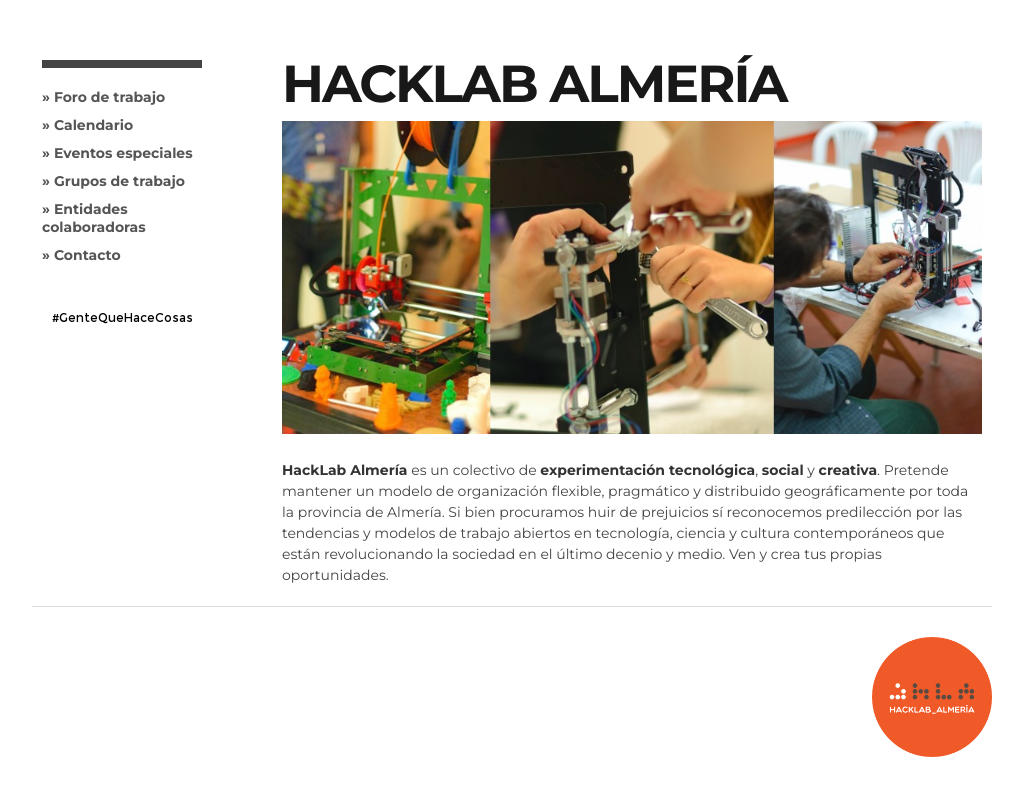
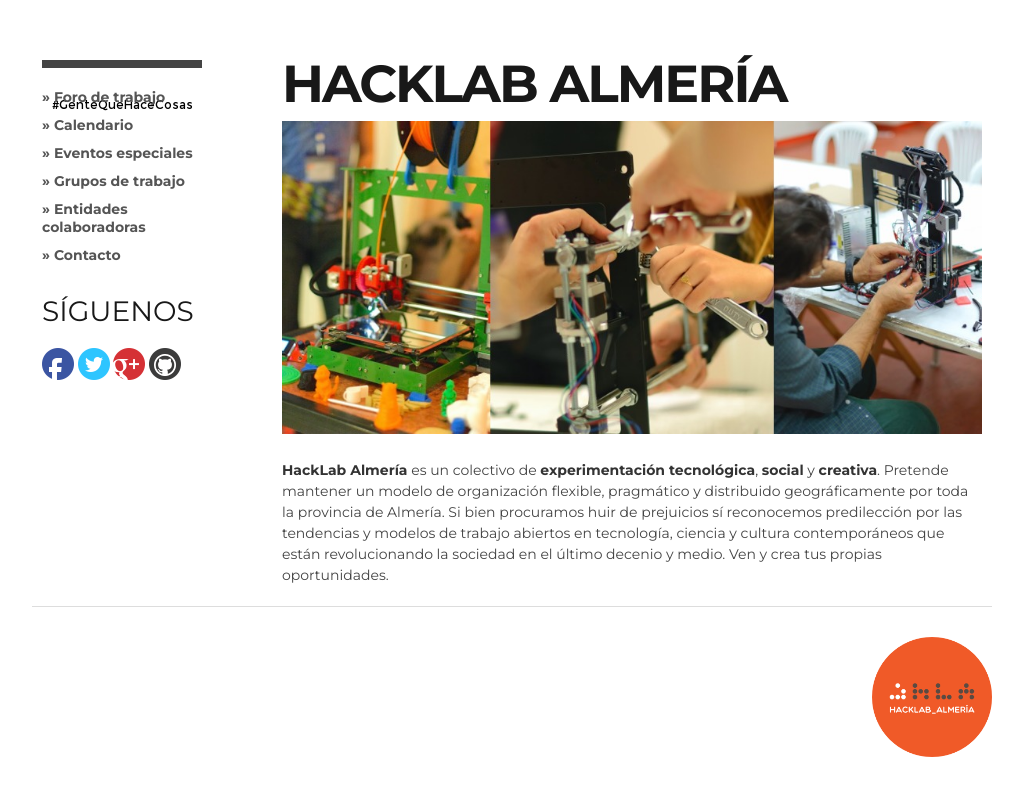
Before and after one commit to HackLab-Almeria/hacklab-almeria.github.io, a Jekyll site: the page built from index.md, in a window 1280 px wide. Shown: the top 796 px of the page, without its empty margins (128-1151 px from the left). Built offline with Jekyll 4.4.1, drawn with Linux system fonts in a browser that asks for light colours; comment, search, counter and statistics services are not loaded.

Commit message:
Añadidos los enlaces a las redes sociales

```diff
--- a/_layouts/default.html
+++ b/_layouts/default.html
@@ -37,6 +37,17 @@
             <li><a href="{{ site.url }}/entidades">&raquo; Entidades colaboradoras</a></li>
             <li><a href="{{ site.url }}/contacto">&raquo; Contacto</a></li>
           </ul>
+
+            <h3>Síguenos</h3>
+
+            <p>
+                <a href="https://es-es.facebook.com/HackLabAlmeria"><img src="recursos/social-icons/facebook.png"></a>
+                <a href="https://twitter.com/HackLabAl"><img src="recursos/social-icons/twitter.png"></a>
+                <a href="https://plus.google.com/+HacklabalmeriaNet" rel="publisher"><img src="recursos/social-icons/google.png"></a>
+                <a href="https://github.com/HackLab-Almeria"><img src="recursos/social-icons/github.png"></a>
+            </nav>
+
+
           <div class="logos">
             <br>
             <a href="">
```
Also changed, not shown: recursos/social-icons/facebook.png (added), recursos/social-icons/github.png (added), recursos/social-icons/google.png (added), recursos/social-icons/twitter.png (added).
